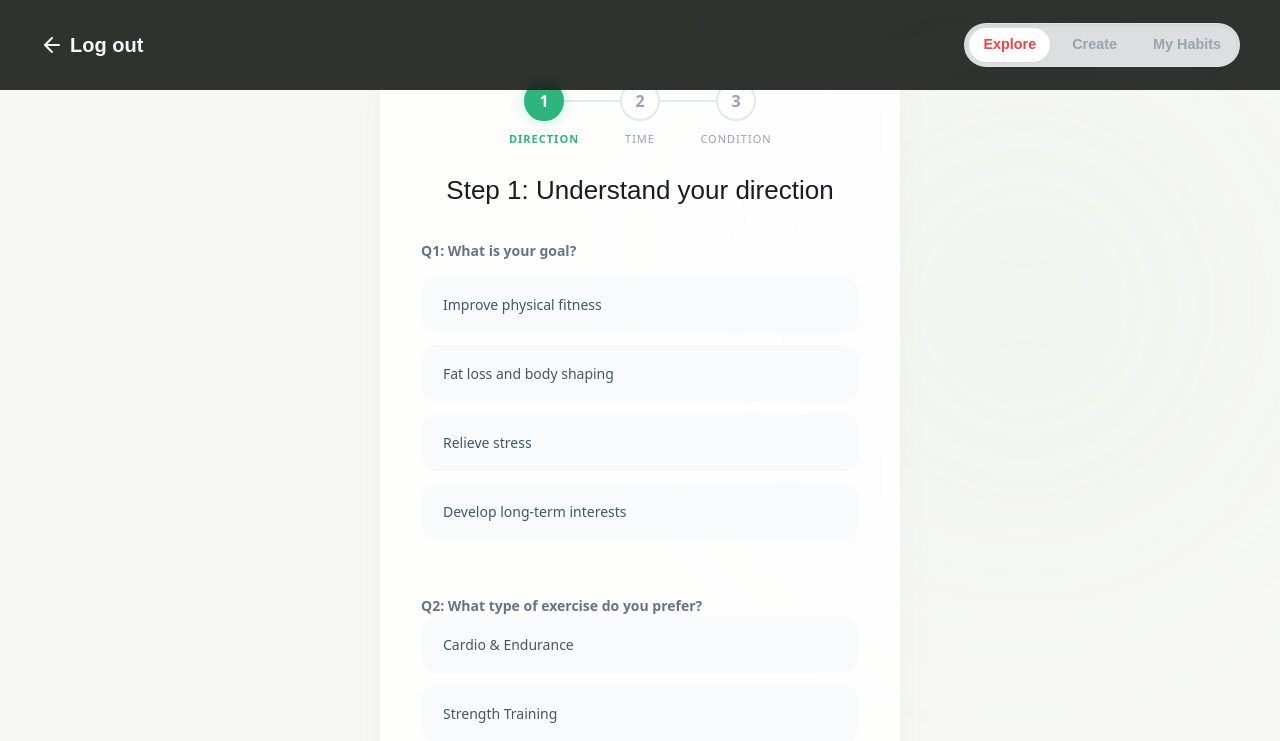
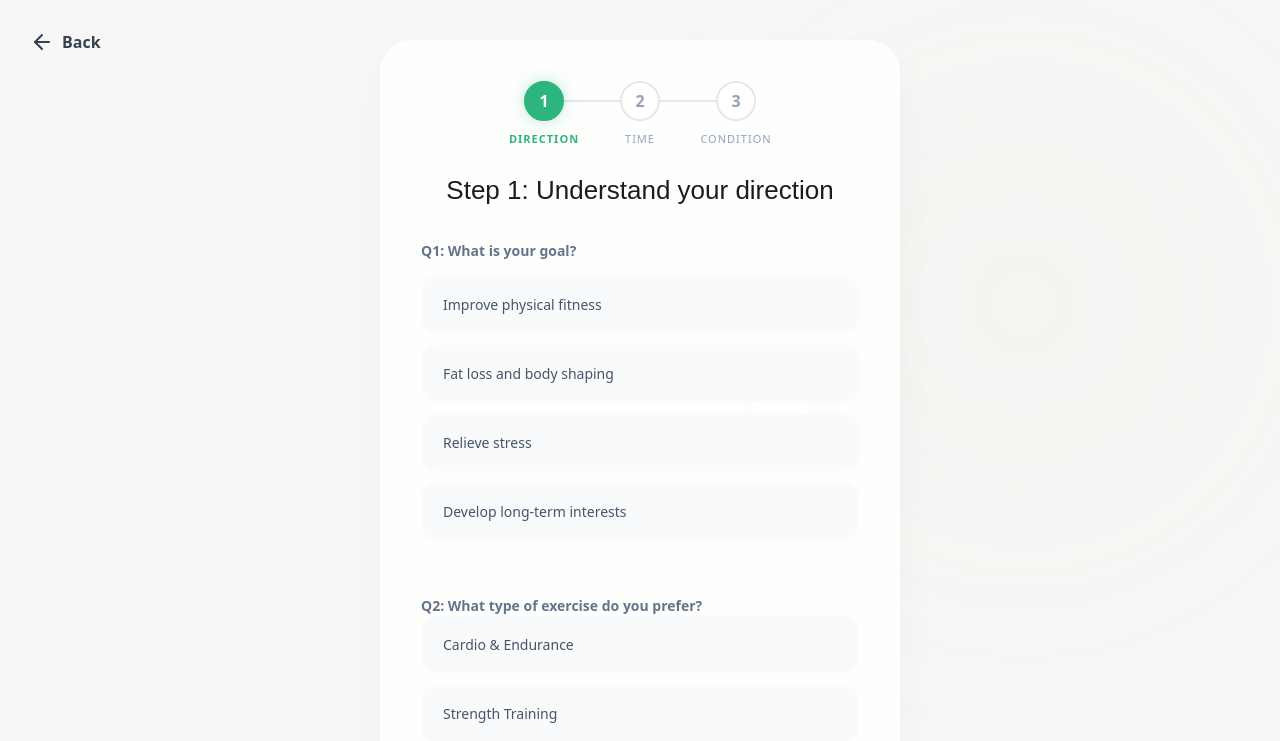
Before and after one commit to VICTORouox/Internet-Technology-Group-Work-HabitTracker, a Django app: page /recommend/ in a window 1280 px wide. Shown: the top 741 px of the page. Run offline with Django 5.2, Linux system fonts and the light colour scheme; some libraries are stand-ins or nearby versions; some web fonts are replaced.

Commit message:
update recommend page back button

```diff
--- a/Habit Tracker/static/css/recommend.css
+++ b/Habit Tracker/static/css/recommend.css
@@ -10,6 +10,7 @@
     padding: 40px;
     box-shadow: 0 20px 40px rgba(0, 0, 0, 0.03);
     border: 1px solid rgba(255, 255, 255, 0.6);
+    position:relative;
 }
 
 /* --- 顶部 Stepper 导航 (40px 圆形规范) --- */
@@ -272,3 +273,30 @@
     from { opacity: 0; transform: translateY(10px); }
     to { opacity: 1; transform: translateY(0); }
 }
+
+.back-button{
+    position: absolute;
+    top: 30px;
+    left: 30px;
+
+    display: flex;
+    align-items: center;
+    gap: 8px;
+
+    text-decoration: none;
+    font-size: 16px;
+    font-weight: 600;
+
+    color: #374151;
+    transition: all 0.2s ease;
+}
+
+.back-button:hover{
+    color: #111827;
+    transform: translateX(-4px);
+}
+
+.back-button i{
+    width: 20px;
+    height: 20px;
+}
--- a/Habit Tracker/templates/base.html
+++ b/Habit Tracker/templates/base.html
@@ -27,7 +27,7 @@
 </a>
 
 <!-- 全站统一导航栏 -->
-{% if request.path != '/login/' and request.path != '/register/' %}
+{% if request.path != '/login/' and request.path != '/register/' and request.path != '/recommend/' %}
     <header class="aura-header" role="banner">
         <a href="{% url 'logout' %}" class="nav-logout-link" aria-label="Log out">
             <i data-lucide="arrow-left" aria-hidden="true"></i>
--- a/Habit Tracker/templates/habits/recommend.html
+++ b/Habit Tracker/templates/habits/recommend.html
@@ -6,6 +6,11 @@
 {% endblock %}
 
 {% block content %}
+<a href="{% url 'main_dashboard' %}" class="back-button">
+    <i data-lucide="arrow-left"></i>
+    <span>Back</span>
+</a>
+
 <div class="recommend-container">
     <div class="stepper-wrapper">
         <div class="step-item active" id="step-dot-1">1<span class="step-title">Direction</span></div>
```
